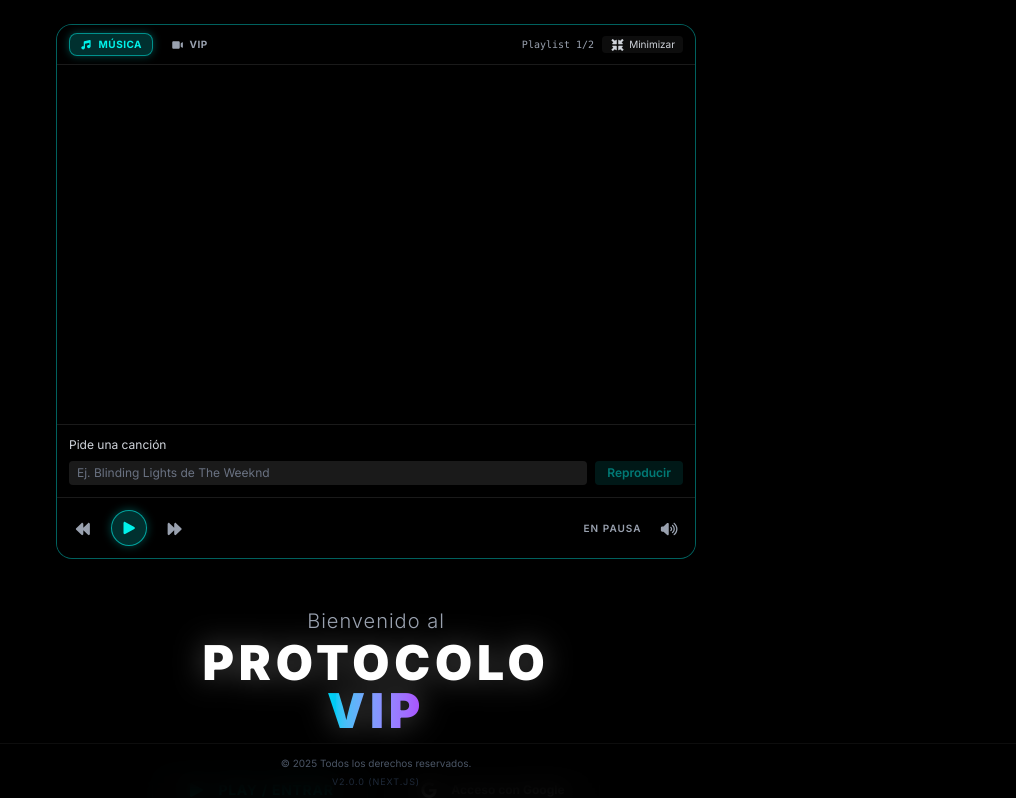
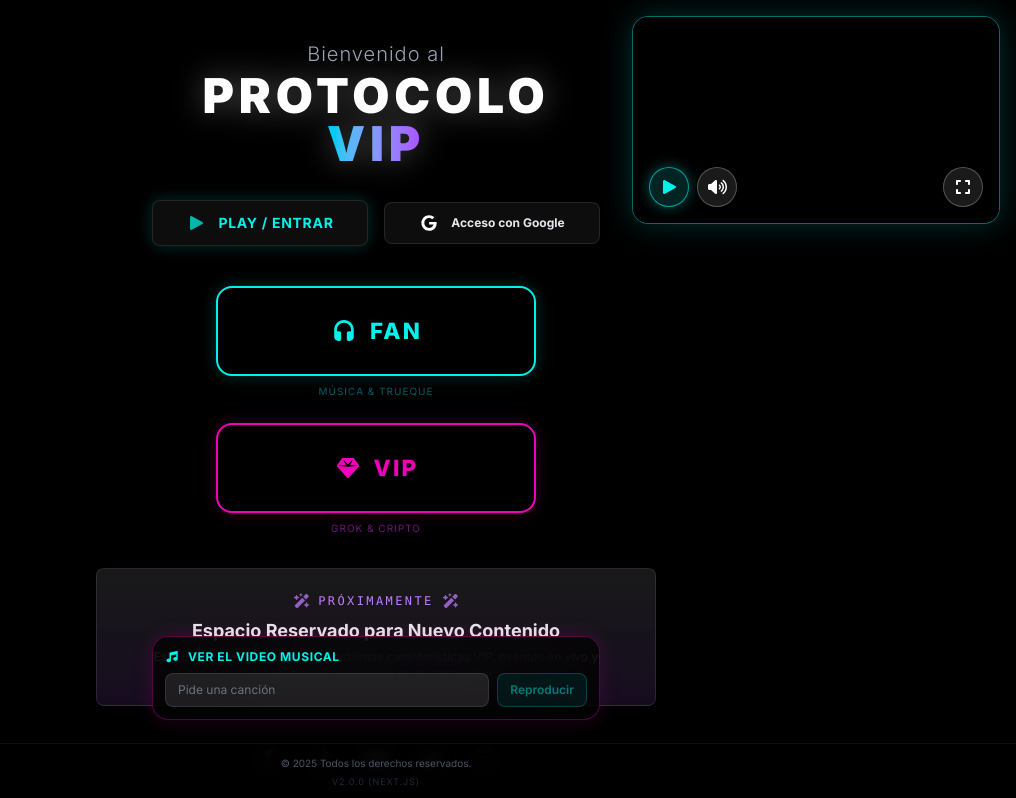
Before and after one commit to Yanzsmartwood2025/Lore, a Next.js app: page / in a window 1280 px wide. Shown: the top 798 px of the page, without its empty margins (264-1280 px from the left). Built offline with nearby package versions, Linux system fonts and the light colour scheme; a web font is replaced by a local one.

Commit message:
feat: add inverse PiP music player

```diff
--- a/src/components/MediaPanel.tsx
+++ b/src/components/MediaPanel.tsx
@@ -4,40 +4,38 @@ import { useState, type FormEvent } from 'react';
 import { usePathname } from 'next/navigation';
 import { FontAwesomeIcon } from '@fortawesome/react-fontawesome';
 import {
+  faArrowLeft,
+  faExpand,
+  faMusic,
+  faPause,
   faPlay,
-  faPause,
-  faForward,
-  faBackward,
+  faVideo,
   faVolumeHigh,
   faVolumeMute,
-  faExpand,
-  faCompress,
-  faMusic,
-  faVideo,
-  faMinimize,
 } from '@fortawesome/free-solid-svg-icons';
 import { useMedia } from '@/context/MediaContext';
+
+type PresentationMode = 'normal' | 'fullscreen';
 
 export function MediaPanel() {
   const pathname = usePathname();
   const {
     isPlaying,
     isMuted,
-    videoSize,
     activeTab,
-    currentPlaylistIndex,
     togglePlay,
-    nextTrack,
-    prevTrack,
     toggleMute,
-    setVideoSize,
-    toggleVideoSize,
     setActiveTab,
     playRequestedVideo,
   } = useMedia();
+  const [presentationMode, setPresentationMode] = useState<PresentationMode>('normal');
   const [musicRequest, setMusicRequest] = useState('');
   const [requestError, setRequestError] = useState('');
   const [isRequesting, setIsRequesting] = useState(false);
+
+  const isHome = pathname === '/';
+  const isFullscreen = presentationMode === 'fullscreen';
+  const isMusic = activeTab === 'music';
 
   const submitMusicRequest = async (event: FormEvent<HTMLFormElement>) => {
     event.preventDefault();
@@ -55,9 +53,7 @@ export function MediaPanel() {
       });
       const data: { videoId?: string } = await response.json();
 
-      if (!response.ok || !data.videoId) {
-        throw new Error('No video found');
-      }
+      if (!response.ok || !data.videoId) throw new Error('No video found');
 
       setActiveTab('music');
       playRequestedVideo(data.videoId);
@@ -69,205 +65,140 @@ export function MediaPanel() {
     }
   };
 
-  const isHome = pathname === '/';
-  const isHeroMode = isHome && videoSize === 'hero';
-  const isMusic = activeTab === 'music';
+  const openMusicPictureInPicture = () => {
+    setActiveTab('music');
+    setPresentationMode('normal');
+  };
+
+  if (!isHome) return null;
 
   return (
     <>
-      {/*
-        Single persistent player container.
-        When isHeroMode is true on Home, it renders in the top hero area.
-        When isHeroMode is false (or on non-home routes), it transitions to floating bottom-right corner.
-      */}
+      {isFullscreen && (
+        <div className="fixed inset-0 z-50 bg-black/95 backdrop-blur-sm" aria-hidden="true" />
+      )}
+
+      {/* The mode state lives here so both surfaces always swap together. */}
+      <section
+        className={`fixed z-[60] transition-all duration-500 ease-out ${
+          isFullscreen
+            ? 'inset-0 flex items-center justify-center p-0 sm:p-5'
+            : 'top-4 right-4 w-[min(23rem,calc(100vw-2rem))]'
+        }`}
+        aria-label="Reproductor musical"
+      >
         <div
-        className={`transition-all duration-500 ease-in-out z-40 ${
-          isHeroMode
-            ? 'w-full max-w-2xl mx-auto px-4 pt-6 pb-2 pointer-events-auto'
-            : 'fixed bottom-4 right-4 pointer-events-auto'
+          className={`relative overflow-hidden border border-[#00f2ea]/45 bg-black/90 shadow-[0_0_30px_rgba(0,242,234,0.2)] transition-all duration-500 ease-out ${
+            isFullscreen
+              ? 'h-full w-full rounded-none sm:max-h-[calc(100dvh-2.5rem)] sm:max-w-6xl sm:rounded-3xl'
+              : 'rounded-2xl'
           }`}
         >
           <div
-          className={`bg-black/90 border backdrop-blur-xl rounded-2xl shadow-[0_0_30px_rgba(0,0,0,0.9)] overflow-hidden transition-all duration-300 ${
-            isMusic ? 'border-[#00f2ea]/40 shadow-[0_0_20px_rgba(0,242,234,0.15)]' : 'border-[#f000b8]/40 shadow-[0_0_20px_rgba(240,0,184,0.15)]'
-          } ${
-            isHeroMode
-              ? 'w-full'
-              : videoSize === 'micro'
-              ? 'w-[190px] sm:w-[220px]'
-              : 'w-[300px] sm:w-[350px]'
+            className={`relative bg-black transition-all duration-500 ${
+              isFullscreen ? 'h-full w-full' : 'aspect-video w-full'
             }`}
           >
-          {/* Header Bar */}
-          <div className="flex items-center justify-between px-3 py-2 bg-black/80 border-b border-white/10 text-xs">
-            <div className="flex items-center space-x-2">
+            {/* This target remains visible: YouTube is always presented without native controls. */}
+            <div id="yt-player-element" className="h-full w-full" />
+
+            {!isFullscreen && (
               <button
-                onClick={() => setActiveTab('music')}
-                className={`flex items-center space-x-1.5 px-2.5 py-1 rounded-lg text-[10px] font-bold uppercase tracking-wider transition-all ${
-                  isMusic
-                    ? 'text-[#00f2ea] bg-[#00f2ea]/20 border border-[#00f2ea]/50 shadow-[0_0_8px_rgba(0,242,234,0.3)]'
-                    : 'text-gray-400 hover:text-white'
-                }`}
+                type="button"
+                onClick={() => setPresentationMode('fullscreen')}
+                className="absolute inset-0 z-0 cursor-pointer"
+                aria-label="Expandir video musical"
+              />
+            )}
+
+            {isFullscreen && (
+              <button
+                type="button"
+                onClick={() => setPresentationMode('normal')}
+                className="absolute left-4 top-4 z-10 flex h-10 w-10 items-center justify-center rounded-full border border-white/30 bg-black/55 text-white backdrop-blur-md transition hover:border-[#00f2ea] hover:text-[#00f2ea]"
+                title="Salir de pantalla completa"
+                aria-label="Salir de pantalla completa"
               >
-                <FontAwesomeIcon icon={faMusic} />
-                <span>Música</span>
+                <FontAwesomeIcon icon={faArrowLeft} />
+              </button>
+            )}
+
+            <div className="absolute bottom-0 left-0 right-0 z-10 flex items-center justify-between gap-3 bg-gradient-to-t from-black/90 via-black/60 to-transparent px-4 pb-4 pt-12">
+              <div className="flex items-center gap-2">
+                <button
+                  type="button"
+                  onClick={(event) => { event.stopPropagation(); togglePlay(); }}
+                  className="flex h-10 w-10 items-center justify-center rounded-full border border-[#00f2ea]/60 bg-[#00f2ea]/15 text-[#00f2ea] shadow-[0_0_14px_rgba(0,242,234,0.35)] transition hover:scale-105"
+                  title={isPlaying ? 'Pausar' : 'Reproducir'}
+                  aria-label={isPlaying ? 'Pausar' : 'Reproducir'}
+                >
+                  <FontAwesomeIcon icon={isPlaying ? faPause : faPlay} />
                 </button>
                 <button
-                onClick={() => setActiveTab('content')}
-                className={`flex items-center space-x-1.5 px-2.5 py-1 rounded-lg text-[10px] font-bold uppercase tracking-wider transition-all ${
-                  !isMusic
-                    ? 'text-[#f000b8] bg-[#f000b8]/20 border border-[#f000b8]/50 shadow-[0_0_8px_rgba(240,0,184,0.3)]'
-                    : 'text-gray-400 hover:text-white'
-                }`}
+                  type="button"
+                  onClick={(event) => { event.stopPropagation(); toggleMute(); }}
+                  className="flex h-10 w-10 items-center justify-center rounded-full border border-white/25 bg-white/10 text-white backdrop-blur-md transition hover:border-[#00f2ea] hover:text-[#00f2ea]"
+                  title={isMuted ? 'Activar sonido' : 'Silenciar'}
+                  aria-label={isMuted ? 'Activar sonido' : 'Silenciar'}
                 >
-                <FontAwesomeIcon icon={faVideo} />
-                <span>VIP</span>
+                  <FontAwesomeIcon icon={isMuted ? faVolumeMute : faVolumeHigh} />
                 </button>
               </div>
-
-            <div className="flex items-center space-x-2">
-              <span className="text-[10px] text-gray-400 font-mono hidden sm:inline">
-                Playlist {currentPlaylistIndex + 1}/2
-              </span>
-
-              {/* View mode toggle controls */}
-              {isHome && isHeroMode ? (
+              {!isFullscreen && (
                 <button
-                  onClick={() => setVideoSize('expanded')}
-                  className="flex items-center space-x-1 text-gray-300 hover:text-[#00f2ea] text-[10px] bg-white/5 hover:bg-white/10 px-2 py-0.5 rounded transition-all"
-                  title="Minimizar reproductor a esquina flotante"
-                >
-                  <FontAwesomeIcon icon={faMinimize} className="text-xs" />
-                  <span className="hidden sm:inline">Minimizar</span>
-                </button>
-              ) : (
-                <div className="flex items-center space-x-1">
-                  {isHome && (
-                    <button
-                      onClick={() => setVideoSize('hero')}
-                      className="text-gray-400 hover:text-[#00f2ea] text-xs p-1 transition-colors"
-                      title="Volver a vista Grande Hero"
+                  type="button"
+                  onClick={(event) => { event.stopPropagation(); setPresentationMode('fullscreen'); }}
+                  className="flex h-10 w-10 items-center justify-center rounded-full border border-white/25 bg-white/10 text-white backdrop-blur-md transition hover:border-[#00f2ea] hover:text-[#00f2ea]"
+                  title="Pantalla completa"
+                  aria-label="Pantalla completa"
                 >
                   <FontAwesomeIcon icon={faExpand} />
                 </button>
               )}
-                  <button
-                    onClick={toggleVideoSize}
-                    className="text-gray-400 hover:text-white text-[10px] bg-white/5 hover:bg-white/10 px-2 py-0.5 rounded transition-colors"
-                    title={videoSize === 'micro' ? 'Cambiar a tamaño expandido' : 'Cambiar a tamaño micro'}
-                  >
-                    <FontAwesomeIcon icon={videoSize === 'micro' ? faExpand : faCompress} className="mr-1" />
-                    <span>{videoSize === 'micro' ? 'Expandir' : 'Micro'}</span>
-                  </button>
             </div>
-              )}
           </div>
         </div>
 
-          {/* Player Container */}
-          <div
-            className={`relative bg-black overflow-hidden transition-all duration-300 ${
-              isHeroMode
-                ? 'aspect-video w-full max-h-[360px]'
-                : videoSize === 'micro'
-                ? 'h-[110px] w-full'
-                : 'h-[190px] w-full'
-            }`}
+        {/* In fullscreen the VIP/chica content becomes the small inverse PiP surface. */}
+        {isFullscreen && (
+          <button
+            type="button"
+            onClick={() => setPresentationMode('normal')}
+            className="absolute right-4 top-4 flex aspect-video w-40 flex-col items-center justify-center rounded-xl border border-[#f000b8]/60 bg-gradient-to-br from-purple-950 via-black to-[#f000b8]/20 p-3 text-center shadow-[0_0_22px_rgba(240,0,184,0.35)] transition hover:scale-[1.03] sm:right-8 sm:top-8 sm:w-56"
+            aria-label="Volver al contenido principal"
           >
-            {/* YouTube IFrame target element - GUARANTEED ALWAYS VISIBLE for YT TOS */}
-            <div
-              id="yt-player-element"
-              className={`w-full h-full transition-opacity duration-300 ${
-                isMusic ? 'block' : 'hidden'
-              }`}
-            />
+            <FontAwesomeIcon icon={faVideo} className="mb-1 text-lg text-[#f000b8]" />
+            <span className="text-[10px] font-bold uppercase tracking-wider text-white">Contenido VIP</span>
+            <span className="mt-1 text-[9px] text-gray-300">Volver al contenido</span>
+          </button>
+        )}
+      </section>
 
-            {!isMusic && (
-              <div className="w-full h-full flex flex-col items-center justify-center bg-gradient-to-br from-purple-950/40 to-black text-gray-300 p-4 text-center">
-                <FontAwesomeIcon icon={faVideo} className="text-3xl text-[#f000b8] mb-2 animate-pulse" />
-                <p className="text-xs font-semibold">Contenido Exclusivo VIP</p>
-                <p className="text-[10px] text-gray-400 mt-1">Avances promocionales e interacciones</p>
+      {!isFullscreen && (
+        <div className="fixed bottom-20 left-1/2 z-40 w-[min(28rem,calc(100vw-2rem))] -translate-x-1/2 rounded-2xl border border-[#f000b8]/35 bg-black/75 p-3 shadow-[0_0_20px_rgba(240,0,184,0.15)] backdrop-blur-xl">
+          <div className="mb-2 flex items-center justify-between gap-3">
+            <button type="button" onClick={openMusicPictureInPicture} className="flex items-center gap-2 text-xs font-bold uppercase tracking-wider text-[#00f2ea]">
+              <FontAwesomeIcon icon={faMusic} /> Ver el video musical
+            </button>
+            {!isMusic && <span className="text-[10px] text-gray-400">El video está en el cuadrito</span>}
           </div>
-            )}
-          </div>
-
-          {isMusic && (
-            <form onSubmit={submitMusicRequest} className="border-t border-white/10 p-3">
-              <label htmlFor="music-request" className="block text-xs text-gray-300 mb-2">
-                Pide una canción
-              </label>
-              <div className="flex gap-2">
+          <form onSubmit={submitMusicRequest} className="flex gap-2">
             <input
               id="music-request"
               type="text"
               value={musicRequest}
               onChange={(event) => setMusicRequest(event.target.value)}
-                  placeholder="Ej. Blinding Lights de The Weeknd"
-                  className="min-w-0 flex-1 rounded bg-white/10 px-2 py-1 text-xs text-white placeholder:text-gray-500"
+              placeholder="Pide una canción"
+              className="min-w-0 flex-1 rounded-lg border border-white/10 bg-white/10 px-3 py-2 text-xs text-white placeholder:text-gray-500 outline-none focus:border-[#00f2ea]/60"
               disabled={isRequesting}
             />
-                <button
-                  type="submit"
-                  className="rounded bg-[#00f2ea]/20 px-3 py-1 text-xs font-semibold text-[#00f2ea] disabled:opacity-50"
-                  disabled={!musicRequest.trim() || isRequesting}
-                >
+            <button type="submit" className="rounded-lg border border-[#00f2ea]/45 bg-[#00f2ea]/15 px-3 text-xs font-semibold text-[#00f2ea] disabled:opacity-50" disabled={!musicRequest.trim() || isRequesting}>
               {isRequesting ? 'Buscando...' : 'Reproducir'}
             </button>
+          </form>
+          {requestError && <p className="mt-2 text-xs text-red-300" role="alert">{requestError}</p>}
         </div>
-              {requestError && <p className="mt-2 text-xs text-red-300" role="alert">{requestError}</p>}
-            </form>
       )}
-
-          {/* Controls Overlay / Footer */}
-          <div className="p-3 bg-black/80 border-t border-white/10 flex items-center justify-between gap-2">
-            <div className="flex items-center space-x-3">
-              <button
-                onClick={prevTrack}
-                className="text-gray-400 hover:text-white transition-colors p-1.5 hover:scale-110 active:scale-95"
-                title="Pista anterior"
-              >
-                <FontAwesomeIcon icon={faBackward} className="text-sm" />
-              </button>
-
-              <button
-                onClick={togglePlay}
-                className={`w-9 h-9 rounded-full flex items-center justify-center transition-all hover:scale-105 active:scale-95 ${
-                  isMusic
-                    ? 'bg-[#00f2ea]/20 text-[#00f2ea] border border-[#00f2ea]/60 shadow-[0_0_10px_rgba(0,242,234,0.3)]'
-                    : 'bg-[#f000b8]/20 text-[#f000b8] border border-[#f000b8]/60 shadow-[0_0_10px_rgba(240,0,184,0.3)]'
-                }`}
-                title={isPlaying ? 'Pausar' : 'Reproducir'}
-              >
-                <FontAwesomeIcon icon={isPlaying ? faPause : faPlay} className="text-sm" />
-              </button>
-
-              <button
-                onClick={nextTrack}
-                className="text-gray-400 hover:text-white transition-colors p-1.5 hover:scale-110 active:scale-95"
-                title="Siguiente pista"
-              >
-                <FontAwesomeIcon icon={faForward} className="text-sm" />
-              </button>
-            </div>
-
-            <div className="flex items-center space-x-3">
-              <span className="text-[10px] text-gray-400 uppercase tracking-widest font-semibold hidden sm:inline">
-                {isPlaying ? 'Reproduciendo' : 'En Pausa'}
-              </span>
-
-              <button
-                onClick={toggleMute}
-                className={`p-1.5 transition-colors ${
-                  isMuted ? 'text-red-400 hover:text-red-300' : 'text-gray-400 hover:text-white'
-                }`}
-                title={isMuted ? 'Dessilenciar' : 'Silenciar'}
-              >
-                <FontAwesomeIcon icon={isMuted ? faVolumeMute : faVolumeHigh} className="text-sm" />
-              </button>
-            </div>
-          </div>
-        </div>
-      </div>
     </>
   );
 }
--- a/src/context/MediaContext.tsx
+++ b/src/context/MediaContext.tsx
@@ -104,7 +104,7 @@ export function MediaProvider({ children }: { children: React.ReactNode }) {
         listType: 'playlist',
         list: PLAYLIST_IDS[0],
         autoplay: 0,
-        controls: 1,
+        controls: 0,
         modestbranding: 1,
         rel: 0,
         playsinline: 1,
```
Lines whose indentation alone changed are shown as unchanged.
